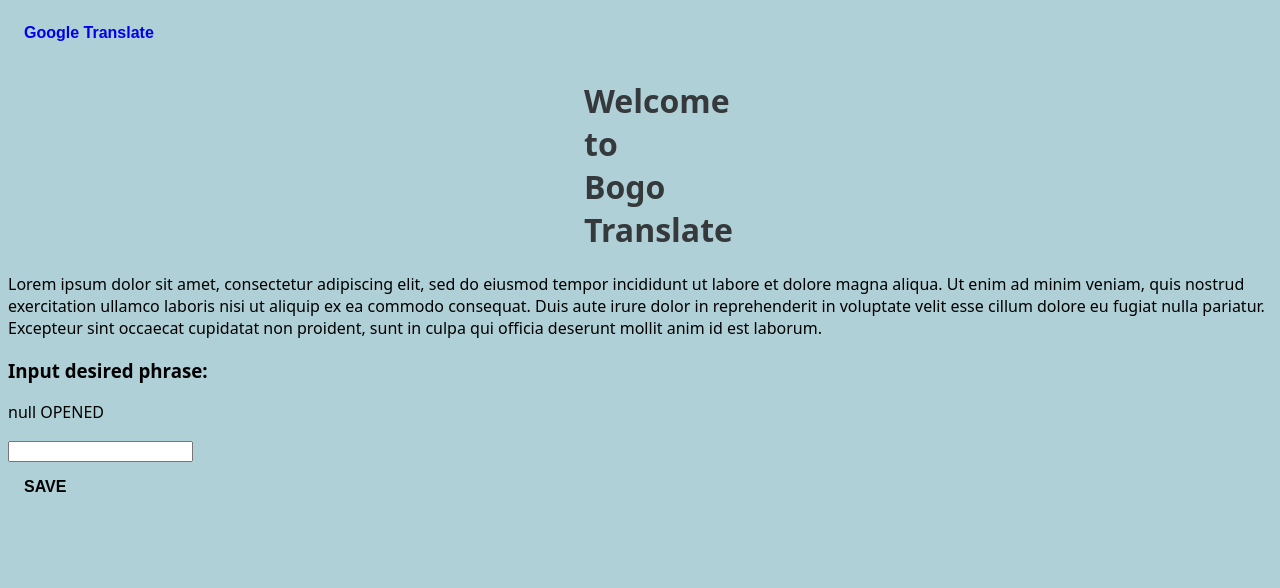
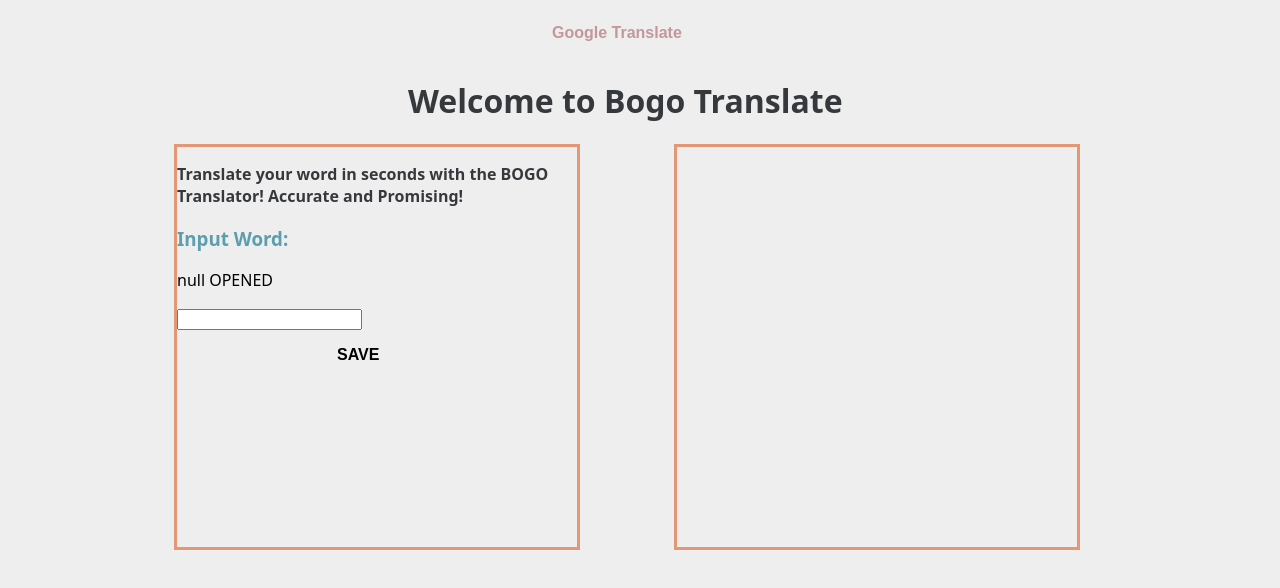
Before and after one commit to Viknet427/Mountain-Madness-2023, a plain HTML site: page website.html in a window 1280 px wide. Drawn offline with Linux system fonts and the light colour scheme.

Commit message:
Iteration #2
Created containers

```diff
--- a/style.css
+++ b/style.css
@@ -1,5 +1,5 @@
 body {
-    background-color: #AFD0D6;
+    background-color: #EEEEEE;
     font-family: system-ui;
 }
 
@@ -17,14 +17,46 @@ h1 {
     color: #36393B;
     animation-name: slideIn;
     animation-duration: 1s;
-    padding: 0em 18em;
+    padding: 0em 12.5em;
 
 }
 
- button {
+/*button {
     font-size: 1rem;
     font-weight: 800;
-    padding: 1em 1em;
+    padding: 1em 35em;
+    color: var(--clr-accent);
+    background-color: var(--clr-rgba);
+    border: 11px solid var(--clr-accent);
+    border-radius: 10px;
+    transition-property: transform;
+    transition-duration: 0.3s;
+    transition-timing-function: ease;
+    transition-delay: 0s;
+} */
+
+button:hover {
+    transform: translateY(-10px);
+}
+
+.Googlebtn {
+    font-size: 1rem;
+    font-weight: 800;
+    padding: 1em 34em;
+    color: #C49799;
+    background-color: var(--clr-rgba);
+    border: 11px solid var(--clr-accent);
+    border-radius: 10px;
+    transition-property: transform;
+    transition-duration: 0.3s;
+    transition-timing-function: ease;
+    transition-delay: 0s;
+}
+
+.saveButton {
+    font-size: 1rem;
+    font-weight: 800;
+    padding: 1em 10em;
     color: var(--clr-accent);
     background-color: var(--clr-rgba);
     border: 11px solid var(--clr-accent);
@@ -35,6 +67,29 @@ h1 {
     transition-delay: 0s;
 }
 
-button:hover {
-    transform: translateY(-10px);
+.desired-phrase {
+    color: #5C9EAD;
 }
+
+.header {
+    color: #36393B;
+    font-weight: 600;
+}
+
+.inputPart {
+    width: 400px;
+    height: 400px;
+    background-color: #EEEEEE;
+    border: 3px solid#E39774;
+    right: 700px;
+    position: fixed;
+}
+
+.outputPart {
+    width: 400px;
+    height: 400px;
+    background-color: #EEEEEE;
+    border: 3px solid#E39774;
+    right: 200px;
+    position: fixed;
+}
--- a/website.html
+++ b/website.html
@@ -7,33 +7,32 @@
 <head>
     <link rel="stylesheet" href="style.css">
     <title>bogo translate</title>
-    <meta charset = "utf-8">
+    <meta charset="utf-8">
     <meta name="viewport" content="width=device-width, initial-scale=1">
 </head>
 
 
-<body>
-    <a href="https://translate.google.com" >
-    <button class="btn" >Google Translate</button>
+<body onload="get()">
+    <a href="https://translate.google.com">
+        <button class="Googlebtn">Google Translate</button>
     </a>
     <h1>Welcome to <b>Bogo Translate</b></h1>
 
-    <p>
-        Lorem ipsum dolor sit amet, consectetur adipiscing elit, sed do eiusmod tempor incididunt ut labore et dolore magna aliqua. Ut enim ad minim veniam, quis nostrud exercitation ullamco laboris nisi ut aliquip ex ea commodo consequat. Duis aute irure dolor in reprehenderit in voluptate velit esse cillum dolore eu fugiat nulla pariatur. Excepteur sint occaecat cupidatat non proident, sunt in culpa qui officia deserunt mollit anim id est laborum.
+    <div class="inputPart">
+        <p class="header">
+            Translate your word in seconds with the BOGO Translator! Accurate and Promising!
         </p>
 
+        <h3 class="desired-phrase">
+            Input Word:
+        </h3>
 
 
-</body>
-<h3>
-    Input desired phrase:
-</h3>
-<body onload="get()">
         <p id="savedText"> </p>
         <p id="openedText"> </p>
-    <input type="text" id="input"/> <br>
-    <button onclick="save()"> SAVE </button>
-</body>
+        <input type="text" id="input" /> <br>
+        <button class="saveButton" , onclick="save()"> SAVE </button>
+
 
         <script>
             var storedItem = localStorage.getItem("storedItem");
@@ -49,6 +48,15 @@
 
             }
         </script>
+    </div>
+
+    <div class="outputPart">
+
+
+    </div>
+
+</body>
+
 
 
 
```
Lines whose indentation alone changed are shown as unchanged.
